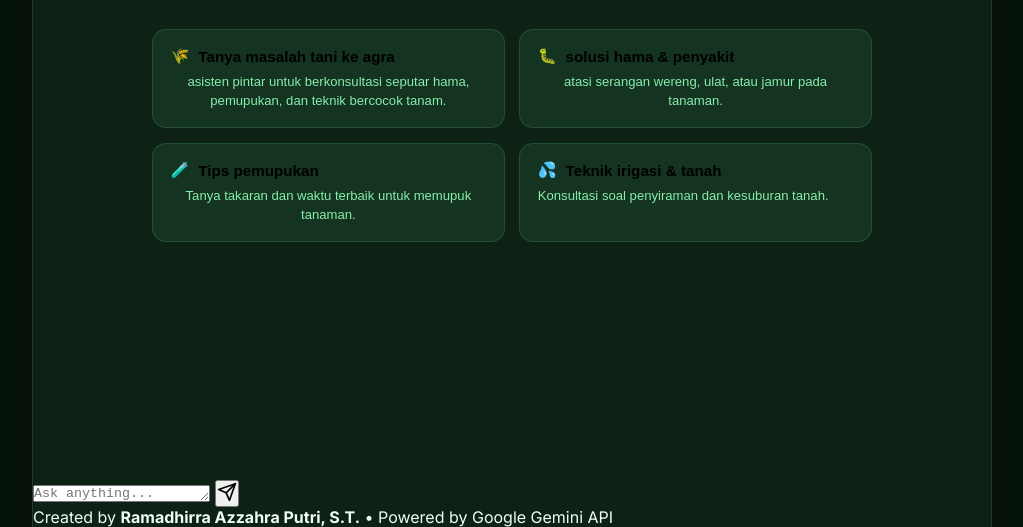
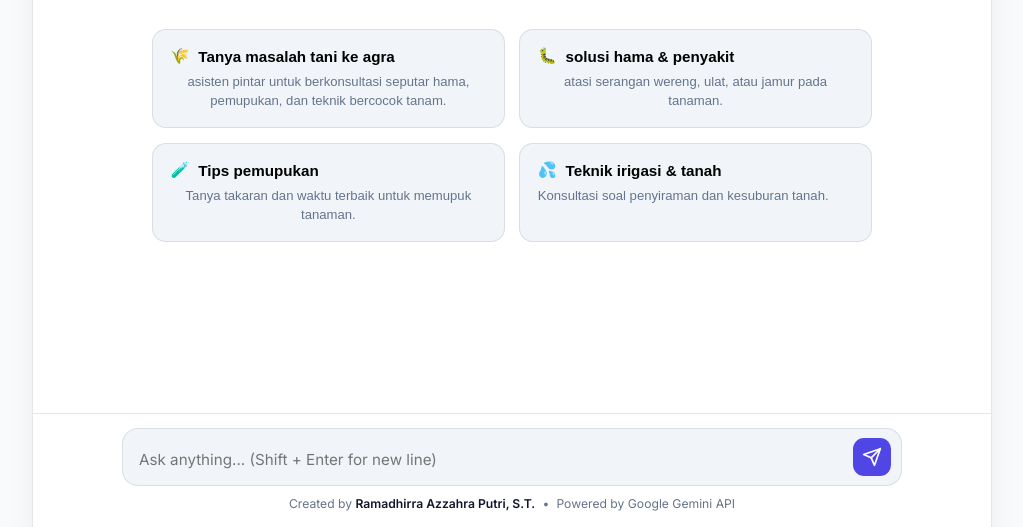
Before and after one commit to AwerAwer296/gemini-chatbot-template, a plain HTML site: page index.html in a window 1280 px wide. Shown: the part 273-800 px from the top of the page, without its empty margins (128-1151 px from the left). Drawn offline with Linux system fonts and the light colour scheme.

Commit message:
Refactor CSS for dark theme and chat components

```diff
--- a/style.css
+++ b/style.css
@@ -1,36 +1,35 @@
-:root,
-:root[data-theme="light"] {
-    --bg-primary: #f0fdf4;
-    --bg-secondary: #ffffff;
-    --bg-surface: #dcfce7;
-    --bg-surface-hover: #bbf7d0;
-    --text-primary: #052e16;
-    --text-secondary: #3f6212;
-    --accent-primary: #15803d;
-    --accent-hover: #166534;
-    --accent-glow: rgba(21, 128, 61, 0.18);
-    --user-bubble: #16a34a;
+:root[data-theme="dark"] {
+    --bg-primary: #0b0f19;
+    --bg-secondary: #111827;
+    --bg-surface: #1e293b;
+    --bg-surface-hover: #334155;
+    --text-primary: #f8fafc;
+    --text-secondary: #94a3b8;
+    --accent-primary: #6366f1;
+    --accent-hover: #4f46e5;
+    --accent-glow: rgba(99, 102, 241, 0.25);
+    --user-bubble: #4f46e5;
     --user-text: #ffffff;
-    --bot-bubble: #ffffff;
-    --border-color: rgba(21, 128, 61, 0.16);
-    --shadow-md: 0 8px 25px rgba(20, 83, 45, 0.08);
+    --bot-bubble: #1e293b;
+    --border-color: rgba(255, 255, 255, 0.08);
+    --shadow-md: 0 8px 30px rgba(0, 0, 0, 0.35);
 }
 
 :root[data-theme="dark"] {
-    --bg-primary: #07140c;
-    --bg-secondary: #0d2115;
-    --bg-surface: #143320;
-    --bg-surface-hover: #1c472d;
-    --text-primary: #f0fdf4;
-    --text-secondary: #86efac;
-    --accent-primary: #22c55e;
-    --accent-hover: #16a34a;
-    --accent-glow: rgba(34, 197, 94, 0.25);
-    --user-bubble: #15803d;
+    --bg-primary: #f8fafc;
+    --bg-secondary: #ffffff;
+    --bg-surface: #f1f5f9;
+    --bg-surface-hover: #e2e8f0;
+    --text-primary: #0f172a;
+    --text-secondary: #64748b;
+    --accent-primary: #4f46e5;
+    --accent-hover: #4338ca;
+    --accent-glow: rgba(79, 70, 229, 0.15);
+    --user-bubble: #4f46e5;
     --user-text: #ffffff;
-    --bot-bubble: #143320;
-    --border-color: rgba(134, 239, 172, 0.14);
-    --shadow-md: 0 8px 30px rgba(0, 0, 0, 0.4);
+    --bot-bubble: #ffffff;
+    --border-color: rgba(15, 23, 42, 0.1);
+    --shadow-md: 0 8px 25px rgba(15, 23, 42, 0.06);
 }
 
 * { box-sizing: border-box; margin: 0; padding: 0; }
@@ -142,8 +141,45 @@ body {
 .msg-bubble p + p { margin-top: 0.65rem; }
 .msg-bubble ul, .msg-bubble ol { margin: 0.5rem 0 0.5rem 1.35rem; }
 .msg-bubble li { margin-bottom: 0.25rem; }
-.msg-bubble code { font-family: 'JetBrains Mono', monospace; font-size: 0.84em; background: rgba(21, 128, 61, 0.12); padding: 0.15rem 0.38rem; border-radius: 5px; }
-.msg-bubble pre { background: #052e16; color: #f0fdf4; padding: 0.9rem; border-radius: 10px; overflow-x: auto; margin: 0.7rem 0; border: 1px solid rgba(134, 239, 172, 0.16); }
+.msg-bubble code { font-family: 'JetBrains Mono', monospace; font-size: 0.84em; background: rgba(128, 128, 128, 0.16); padding: 0.15rem 0.38rem; border-radius: 5px; }
+.msg-bubble pre { background: #0d1117; color: #e6edf3; padding: 0.9rem; border-radius: 10px; overflow-x: auto; margin: 0.7rem 0; border: 1px solid rgba(255, 255, 255, 0.1); }
 .msg-bubble pre code { background: none; padding: 0; color: inherit; }
 
-.typing-indicator { display: inline-flex; align-items: center; gap: 5px; padding: 0
+.typing-indicator { display: inline-flex; align-items: center; gap: 5px; padding: 0.3rem 0.2rem; }
+.typing-dot { width: 7px; height: 7px; background-color: var(--text-secondary); border-radius: 50%; animation: bounce 1.3s infinite ease-in-out; }
+.typing-dot:nth-child(2) { animation-delay: 0.16s; }
+.typing-dot:nth-child(3) { animation-delay: 0.32s; }
+
+.chat-footer { padding: 0.9rem 1.5rem 1rem; background: var(--bg-secondary); border-top: 1px solid var(--border-color); }
+.input-wrapper {
+    max-width: 780px; margin: 0 auto; display: flex; align-items: flex-end; gap: 0.65rem;
+    background: var(--bg-surface); border: 1px solid var(--border-color);
+    border-radius: 16px; padding: 0.55rem 0.65rem 0.55rem 1rem;
+    transition: border-color 0.2s ease, box-shadow 0.2s ease;
+}
+
+.input-wrapper:focus-within { border-color: var(--accent-primary); box-shadow: 0 0 0 3px var(--accent-glow); }
+
+#user-input {
+    flex: 1; background: transparent; border: none; color: var(--text-primary);
+    font-family: inherit; font-size: 0.95rem; line-height: 1.5; max-height: 140px;
+    resize: none; outline: none; padding: 0.25rem 0;
+}
+
+.send-btn {
+    width: 38px; height: 38px; border-radius: 11px; border: none; background: var(--accent-primary);
+    color: #ffffff; cursor: pointer; display: flex; align-items: center; justify-content: center;
+    flex-shrink: 0; transition: background 0.2s ease, transform 0.15s ease;
+}
+
+.send-btn:hover:not(:disabled) { background: var(--accent-hover); transform: scale(1.04); }
+.send-btn:disabled { opacity: 0.45; cursor: not-allowed; }
+
+.footer-credits { text-align: center; margin-top: 0.65rem; font-size: 0.76rem; color: var(--text-secondary); display: flex; justify-content: center; align-items: center; gap: 0.45rem; flex-wrap: wrap; }
+.footer-credits strong { color: var(--text-primary); font-weight: 600; }
+
+@keyframes fadeIn { from { opacity: 0; } to { opacity: 1; } }
+@keyframes slideUp { from { opacity: 0; transform: translateY(10px); } to { opacity: 1; transform: translateY(0); } }
+@keyframes bounce { 0%, 80%, 100% { transform: scale(0.75); opacity: 0.4; } 40% { transform: scale(1); opacity: 1; } }
+
+@media (max-width: 640px) { .chat-header { padding: 0.75rem 1rem; } .chat-viewport { padding: 1rem; } .msg-bubble { max-width: 90%; } }
```
